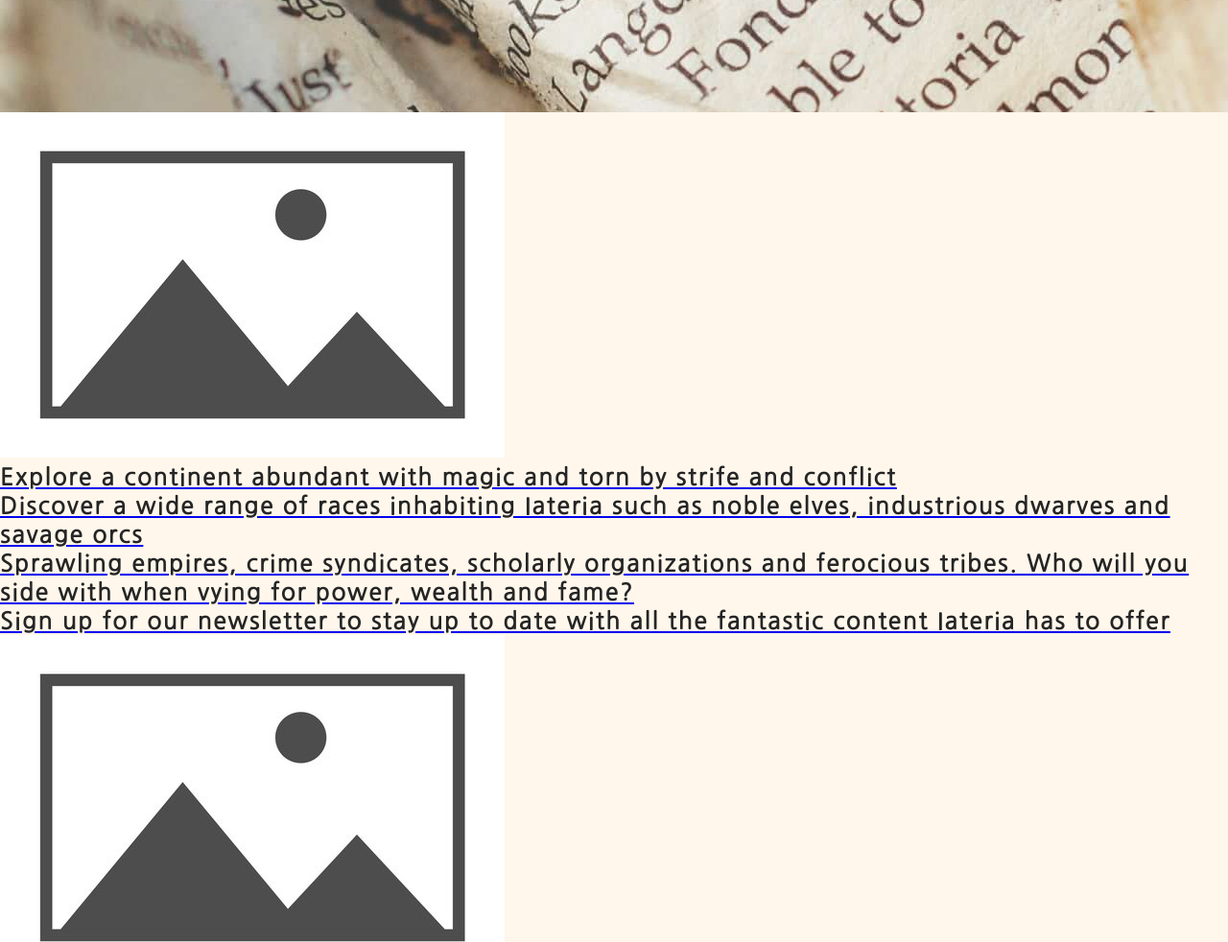
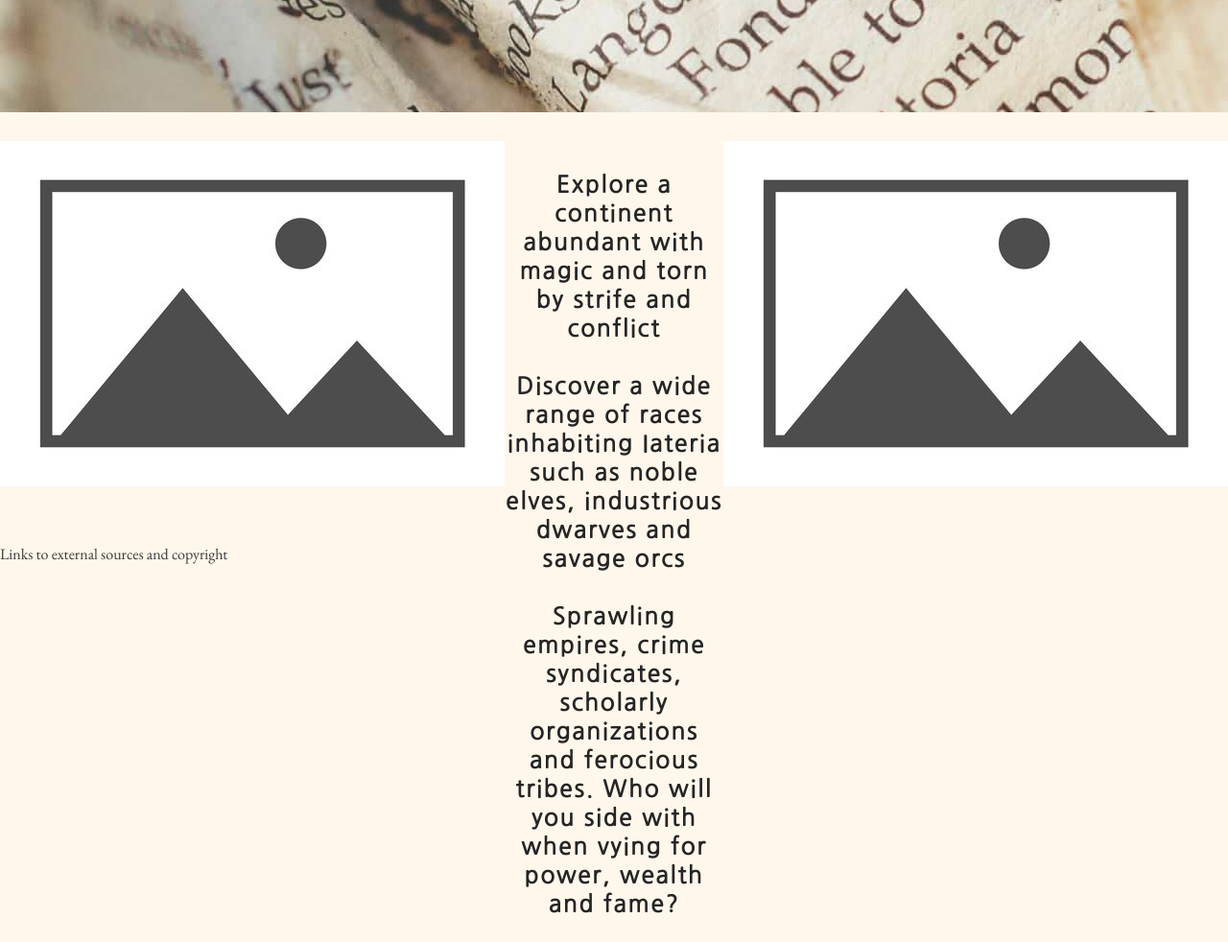
Before and after one commit to oljung/portfolio-project-one, a plain HTML site: page index.html in a window 1280 px wide. Shown: the part 558-1540 px from the top of the page at 96% size. Drawn offline with nearby package versions, Linux system fonts and the light colour scheme.

Commit message:
feat: styling for main section, flex box display for main section

```diff
--- a/assets/css/style.css
+++ b/assets/css/style.css
@@ -108,3 +108,36 @@ header {
     font-family: 'EB Garamond', serif;
     font-size: 110%;
 }
+
+/* Main section of landing page */
+
+.flex-container {
+    display: flex;
+    justify-content: space-between;
+
+    height: 450px;
+}
+
+#center-landing {
+    max-width: 40%;
+    height: 450px;
+    text-align: center;
+    margin-top: 30px;
+}
+
+#left-landing {
+    height: 450px;
+    margin-top: 30px;
+}
+#right-landing {
+    height: 450px;
+    margin-top: 30px;
+}
+
+#center-landing > a {
+    text-decoration: none;
+}
+
+#center-landing h2 {
+    margin-top: 30px;
+}
```
